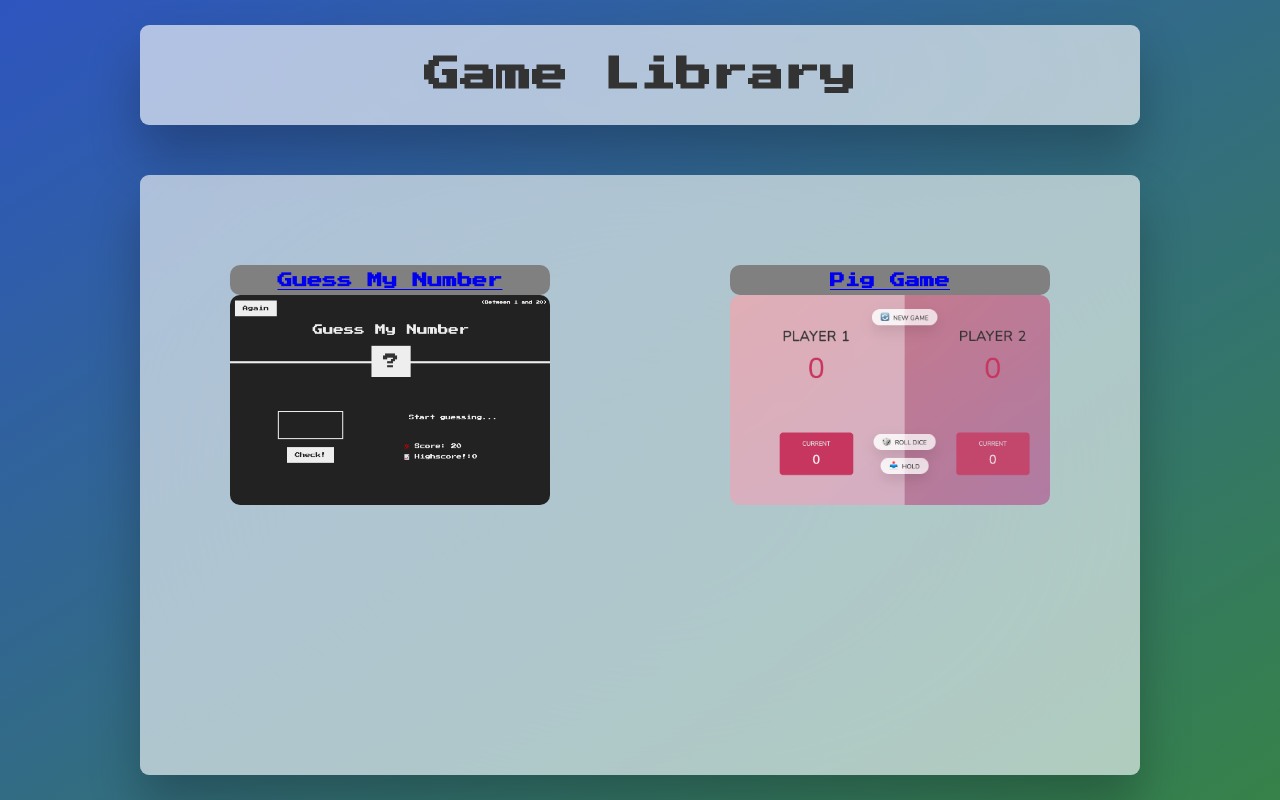
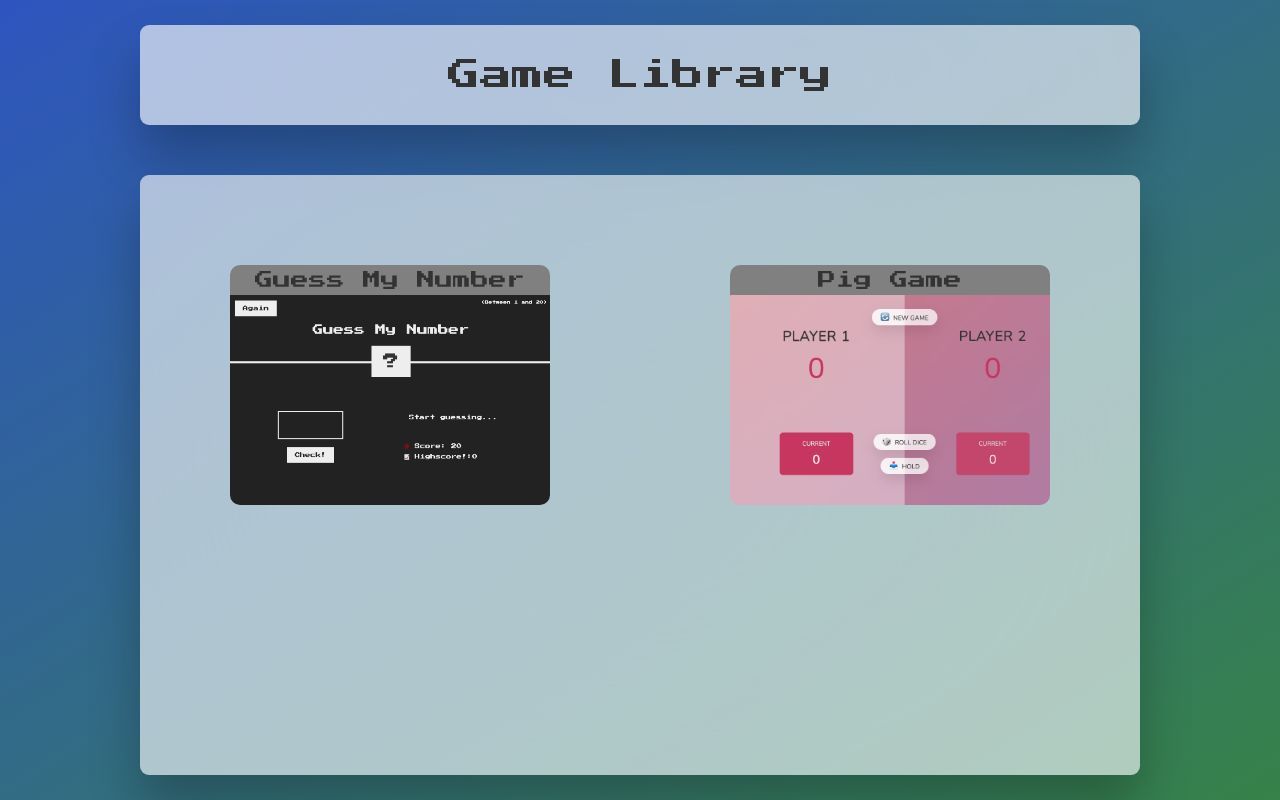
Before and after one commit to evazquez2148/Game-library, a plain HTML site: page index.htm in a window 1280 px wide. Drawn offline with Linux system fonts and the light colour scheme.

Commit message:
debugging

```diff
--- a/main.css
+++ b/CSS/main.css
@@ -49,6 +49,10 @@ header {
   font-size: large;
 }
 
+.title {
+  font-size: xx-large;
+}
+
 .center-block {
   flex: 50%;
   padding: 9rem;
@@ -71,24 +75,25 @@ header {
   width: 100%;
   height: 3rem;
   background-color: gray;
-  border-radius: 1rem;
   display: flex;
   justify-content: center;
   align-items: center;
+  font-size: large;
+  border-radius: 1rem 1rem 0 0;
 }
 
 .image1 {
   width: 100%;
   height: 50%;
-  background-image: url(IMG/Guess-My-Number.png);
+  background-image: url(../IMG/Guess-My-Number.png);
   background-size: cover;
-  border-radius: 1rem;
+  border-radius: 0px 0px 1rem 1rem;
 }
 
 .image2 {
   width: 100%;
   height: 50%;
-  background-image: url(IMG/Pig-Game.png);
+  background-image: url(../IMG/Pig-Game.png);
   background-size: cover;
-  border-radius: 1rem;
+  border-radius: 0px 0px 1rem 1rem;
 }
--- /dev/null
+++ b/CSS/standard-reset.css
@@ -0,0 +1,48 @@
+html, body, div, span, h1, h2, h3, h4, h5, h6, button, p, blockquote, pre, a, abbr, address, cite, code, del, dfn, em, img, ins, kbd, q, s, samp, small, strong, sub, sup, b, u, i, dl, dt, dd, ol, ul, li, fieldset, form, label, legend, table, caption, tbody, tfoot, thead, tr, th, td, article, aside, canvas, figure, figcaption, footer, header, nav, output, section, time, mark, audio, video, input, textarea, select {
+    margin: 0;
+    padding: 0;
+    border: 0;
+    /* inherits the browser's font properties: font-size 16px */
+    font: inherit;
+    /*  specifies the vertical alignment of an inline element */
+    vertical-align: baseline;
+
+    box-sizing: border-box;
+
+    /*  specifies the height of line boxes within the element. */
+    line-height: 1;
+
+    border-radius: 0;
+
+    /* no outline around anything */
+    outline: none;
+}
+
+ol, ul {
+    /* no bullets in lists */
+    list-style: none;
+}
+
+a {
+    /* the color of the font for anchor tags is inherited */
+    color: inherit;
+    /* no underline */
+    text-decoration: none;
+}
+
+button {
+    /* turn the cursor into a pointing finger */
+    cursor: pointer;
+}
+
+blockquote, q {
+    /* no quotes */
+    quotes: none;
+}
+
+table {
+    /* no spacing between cells*/
+    border-spacing: 0;
+    /*borders are collapsed - adjacent table cells share borders */
+    border-collapse: collapse;
+}
--- a/index.htm
+++ b/index.htm
@@ -4,16 +4,17 @@
     <meta charset="UTF-8" />
     <meta name="viewport" content="width=device-width, initial-scale=1.0" />
     <meta http-equiv="X-UA-Compatible" content="ie=edge" />
-    <link rel="stylesheet" href="main.css" />
+    <link rel="stylesheet" href="CSS/standard-reset.css" />
+    <link rel="stylesheet" href="CSS/main.css" />
     <link
       href="https://fonts.googleapis.com/css2?family=Press+Start+2P&display=swap"
       rel="stylesheet"
     />
-    <title>Dice Game</title>
+    <title>Game Library</title>
   </head>
   <body>
-    <header class="head">
-      <h1>Game Library</h1>
+    <header>
+      <h1 class="title">Game Library</h1>
     </header>
     <main>
       <section class="center-block left-box">
```
